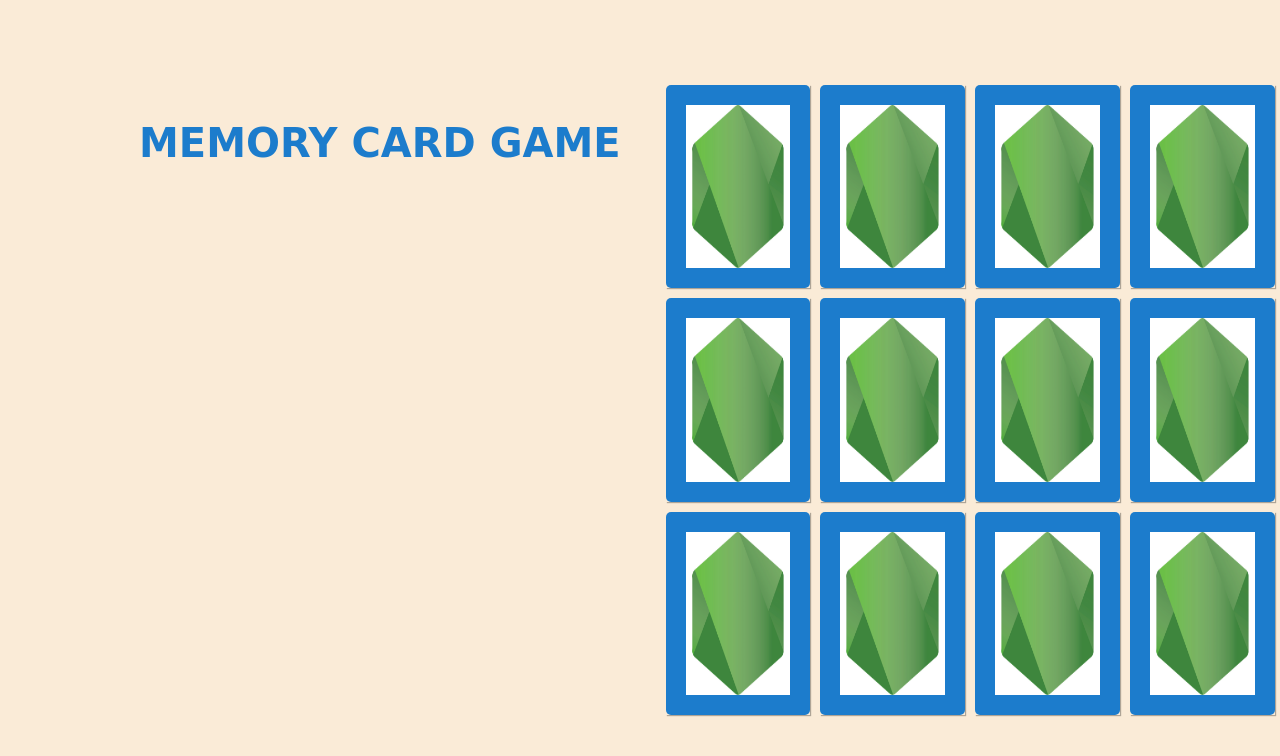
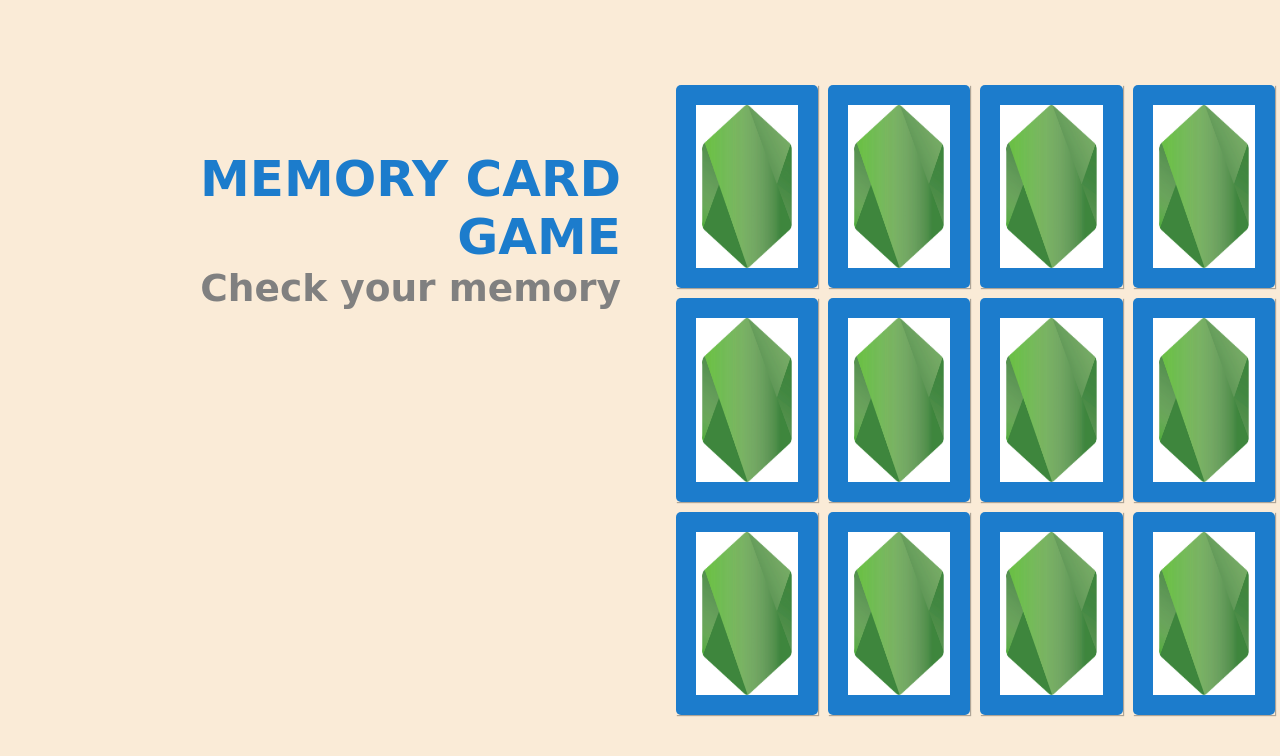
Before and after one commit to Shubham230198/memoryGame, a plain HTML site: page index.html in a window 1280 px wide. Drawn offline with Linux system fonts and the light colour scheme.

Commit message:
some adjustment in Design

```diff
--- a/index.html
+++ b/index.html
@@ -8,7 +8,7 @@
   <link rel="stylesheet" href="styles.css">
 </head>
 <body>
-  <h1>MEMORY CARD GAME</h1>
+  <h1>MEMORY CARD GAME <p>Check your memory</p></h1>
 
   <section class="memory-game">
     <div class="memory-card" data-framework="aurelia">
@@ -33,6 +33,7 @@
       <img class="front-face" src="git-hub.png" />
       <img class="back-face" src="node.png" />
     </div>
+
     <div class="memory-card" data-framework="angular">
       <img class="front-face" src="git-hub.png" />
       <img class="back-face" src="node.png" />
--- a/styles.css
+++ b/styles.css
@@ -54,18 +54,19 @@
     transform: rotateY(180deg);
   }
 
-
-  h1,p{
+  h1{
     font-family: cursive ;
-    font-size: 1em;
-    text-shadow: 4px 4px 5px 1px;
-  }
-
-  h1{
     margin: 3em 1em 4em 1em;
-    font-size:2.5em;
+    font-size:50px;
     font-display: block;
     text-align:right;
     width:600px;
     color:  #1C7CCC;
   }
+
+  p{
+    font-family: cursive ;
+    font-size: .75em;
+    text-align: inherit;
+    color: grey;
+  }
```
